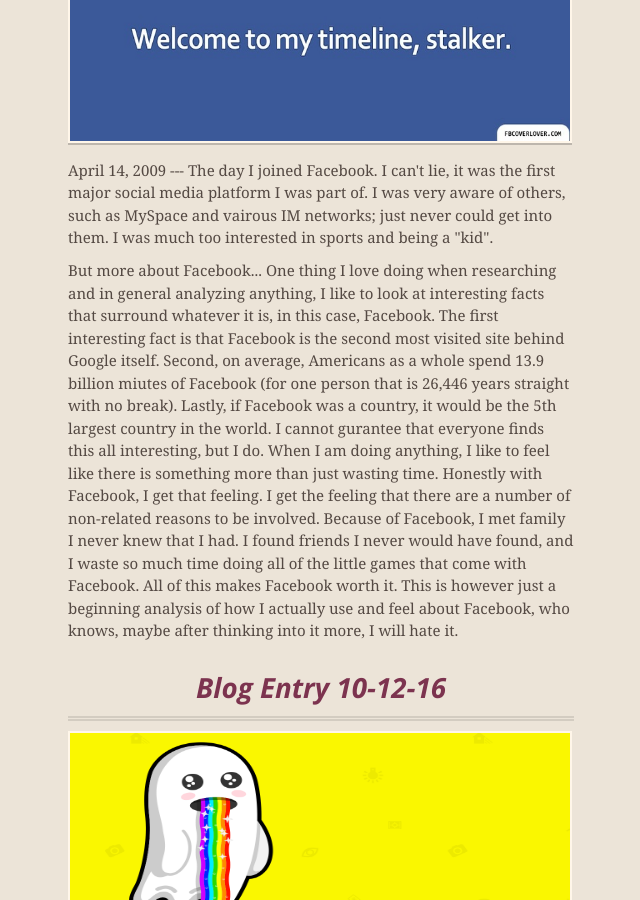
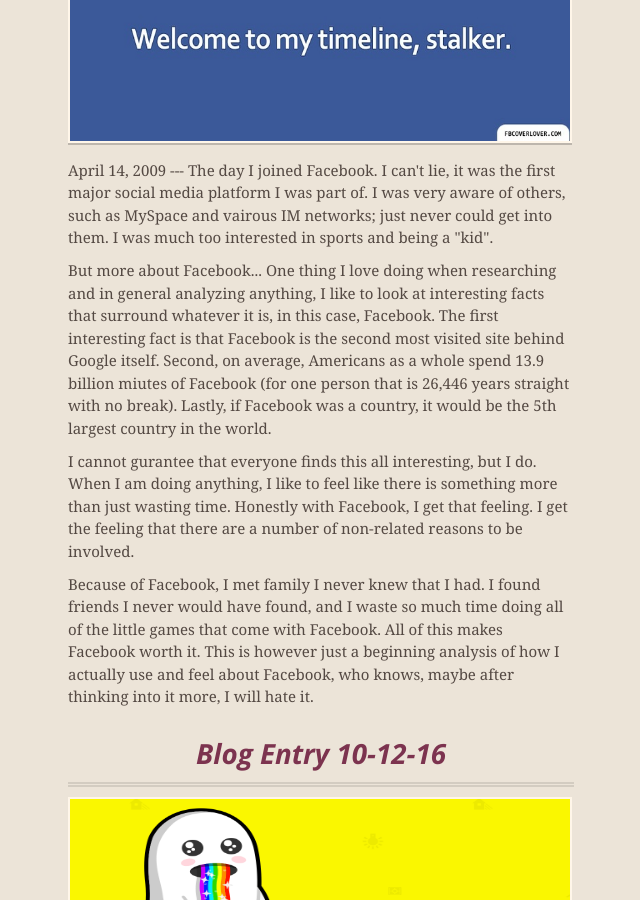
Before and after one commit to sburnet1/Social-Media-Presence-Blog, a Jekyll site: the page index.html, which Jekyll copies as it is, in a window 1280 px wide and 900 px high, scrolled down 809 px. Shown: the whole window, without its empty margins (319-959 px from the left). Built offline with Jekyll 4.4.1, drawn with Linux system fonts in a browser that asks for light colours; nearby versions of some CDN libraries.

```diff
--- a/index.html
+++ b/index.html
@@ -49,7 +49,7 @@
         <h3>
 <a id="blog-entry-10-05-16" class="anchor" href="#blog-entry-10-05-16" aria-hidden="true"><span aria-hidden="true" class="octicon octicon-link"></span></a>Blog Entry 10-05-16</h3>
   <img src="fb.jpg" alt="fb" height="200" width="500">
-    <p>April 14, 2009 --- The day I joined Facebook.  I can't lie, it was the first major social media platform I was part of.  I was very aware of others, such as MySpace and vairous IM networks; just never could get into them.  I was much too interested in sports and being a "kid". </p><p> But more about Facebook... One thing I love doing when researching and in general analyzing anything, I like to look at interesting facts that surround whatever it is, in this case, Facebook.  The first interesting fact is that Facebook is the second most visited site behind Google itself.  Second, on average, Americans as a whole spend 13.9 billion miutes of Facebook (for one person that is 26,446 years straight with no break).  Lastly, if Facebook was a country, it would be the 5th largest country in the world.  I cannot gurantee that everyone finds this all interesting, but I do.  When I am doing anything, I like to feel like there is something more than just wasting time.  Honestly with Facebook, I get that feeling.  I get the feeling that there are a number of non-related reasons to be involved.  Because of Facebook, I met family I never knew that I had.  I found friends I never would have found, and I waste so much time doing all of the little games that come with Facebook.  All of this makes Facebook worth it.  This is however just a beginning analysis of how I actually use and feel about Facebook, who knows, maybe after thinking into it more, I will hate it.  </p>
+    <p>April 14, 2009 --- The day I joined Facebook.  I can't lie, it was the first major social media platform I was part of.  I was very aware of others, such as MySpace and vairous IM networks; just never could get into them.  I was much too interested in sports and being a "kid". </p><p> But more about Facebook... One thing I love doing when researching and in general analyzing anything, I like to look at interesting facts that surround whatever it is, in this case, Facebook.  The first interesting fact is that Facebook is the second most visited site behind Google itself.  Second, on average, Americans as a whole spend 13.9 billion miutes of Facebook (for one person that is 26,446 years straight with no break).  Lastly, if Facebook was a country, it would be the 5th largest country in the world. </p><p> I cannot gurantee that everyone finds this all interesting, but I do.  When I am doing anything, I like to feel like there is something more than just wasting time.  Honestly with Facebook, I get that feeling.  I get the feeling that there are a number of non-related reasons to be involved.</p><p>  Because of Facebook, I met family I never knew that I had.  I found friends I never would have found, and I waste so much time doing all of the little games that come with Facebook.  All of this makes Facebook worth it.  This is however just a beginning analysis of how I actually use and feel about Facebook, who knows, maybe after thinking into it more, I will hate it.  </p>
         <h3>
 <a id="blog-entry-10-12-16" class="anchor" href="#blog-entry-10-12-16" aria-hidden="true"><span aria-hidden="true" class="octicon octicon-link"></span></a>Blog Entry 10-12-16</h3>
   <img src="snap.jpg" alt="snap" height="200" width="500">
```
